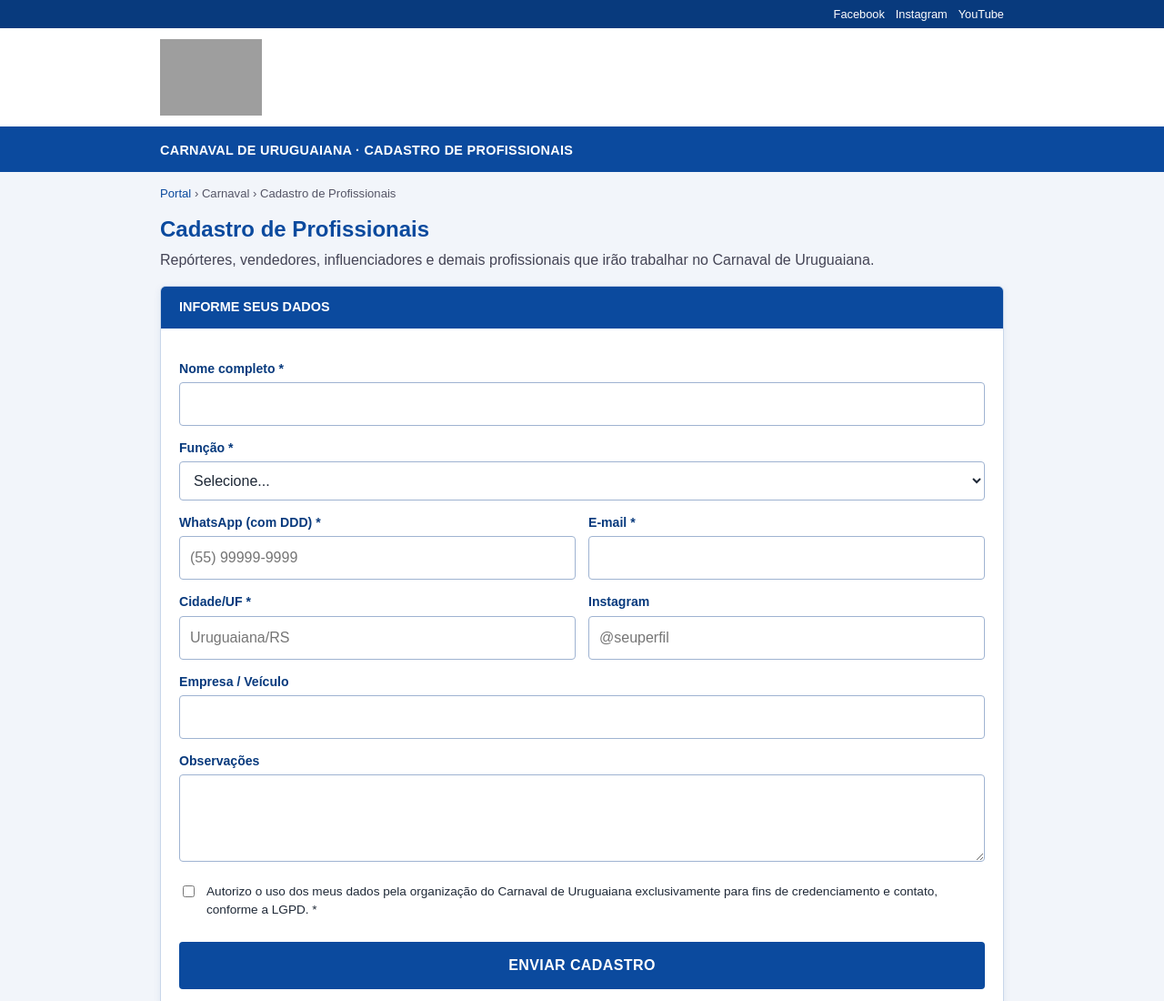
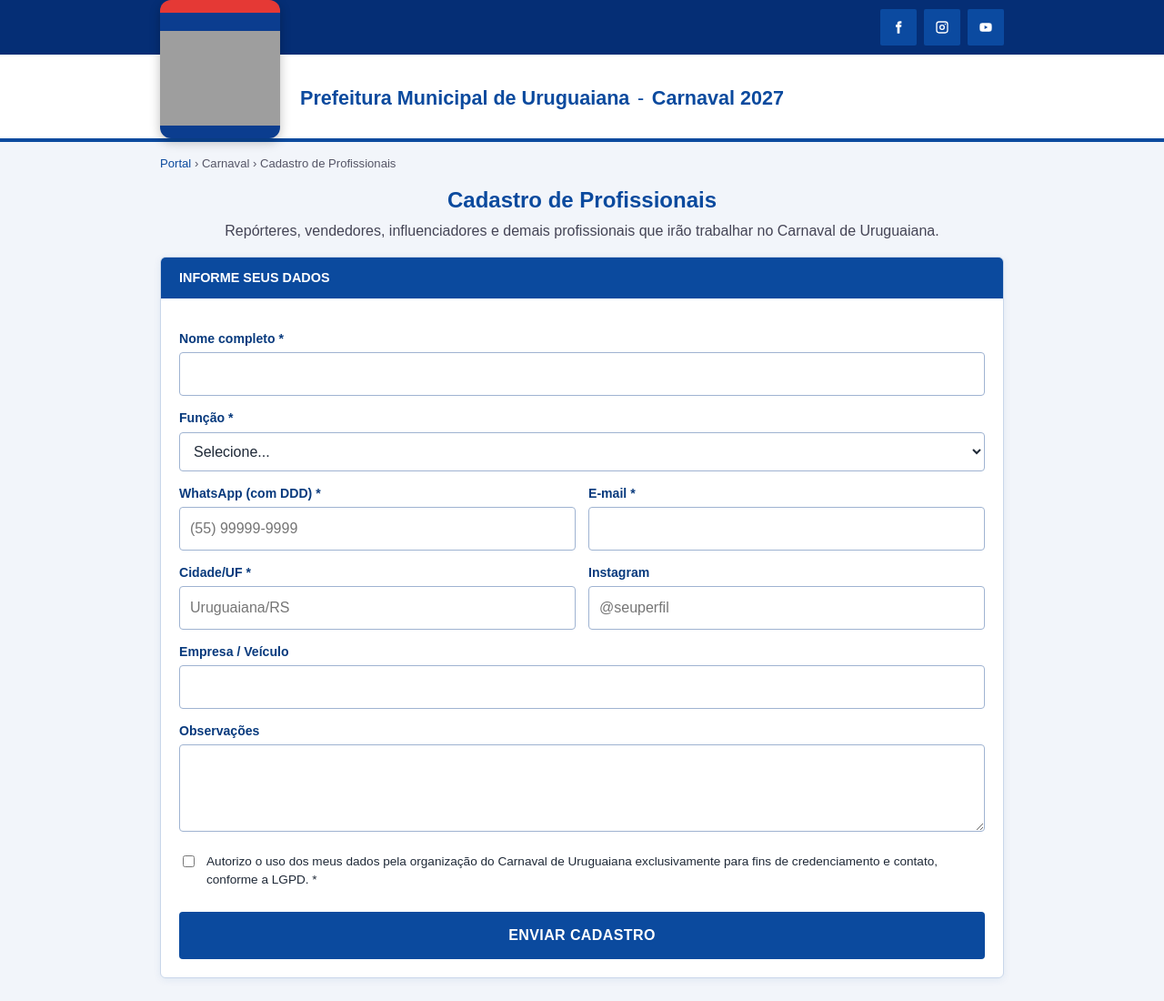
Before and after one commit to nortonlopesmoreira-sys/Carnaval, a plain HTML site: page index.html in a window 1280 px wide. Shown: the top 1100 px of the page at 91% size. Drawn offline with Linux system fonts and the light colour scheme; grey boxes are pictures that could not be loaded.

Commit message:
Update index.html

```diff
--- a/index.html
+++ b/index.html
@@ -8,14 +8,21 @@
 :root{--azul:#0b4a9e;--azul2:#083a7d;--azul3:#e8f0fb;--bd:#c9d6ea;--bg:#f2f5fa;--tx:#1f2937;--card:#fff;--erro:#c62828;--ver:#1b8a3a}
 *{box-sizing:border-box}
 body{margin:0;font-family:Arial,Helvetica,sans-serif;background:var(--bg);color:var(--tx);line-height:1.5}
-.topo{background:var(--azul2);color:#fff;font-size:.8rem}
-.topo div{max-width:960px;margin:auto;padding:6px 16px;display:flex;justify-content:flex-end;gap:10px;flex-wrap:wrap}
-.topo a{color:#fff;text-decoration:none;margin-left:12px}
-.cab{background:#fff;border-bottom:4px solid var(--azul)}
-.cab div{max-width:960px;margin:auto;padding:12px 16px;display:flex;align-items:center;gap:16px;flex-wrap:wrap}
-.cab img{height:84px;width:auto;display:block}
-.cab .nome{font-weight:700;color:var(--azul);font-size:1.05rem;line-height:1.2}
-.cab .nome small{display:block;font-weight:400;color:#555;font-size:.8rem}
+.hd .band{background:#052e75;height:60px}
+.hd .w{max-width:960px;margin:auto;padding:0 16px;position:relative;height:100%}
+.soc{display:flex;gap:8px;justify-content:flex-end;align-items:center;height:60px}
+.soc a{width:40px;height:40px;background:#0b4aa0;display:flex;align-items:center;justify-content:center;border-radius:2px}
+.soc a:hover{background:#1560c4}
+.soc svg{width:16px;height:16px;fill:#fff}
+.hd .strip{background:#fff;height:96px;border-bottom:4px solid var(--azul)}
+.logo{position:absolute;left:16px;top:-60px;width:132px;height:152px;background:#0b3d8f;border-radius:12px;overflow:hidden;box-shadow:0 4px 12px rgba(0,0,0,.25);display:flex;align-items:flex-end;justify-content:center;padding-bottom:14px;z-index:5}
+.logo .rd{position:absolute;top:0;left:0;right:0;height:14px;background:#e53935}
+.logo img{height:104px;width:auto;display:block}
+@media(max-width:560px){.logo{width:104px;height:122px}.logo img{height:80px}.hd .strip{height:70px}}
+.ttl{position:absolute;left:170px;right:16px;top:0;height:96px;display:flex;align-items:center;color:var(--azul);font-weight:700;font-size:1.35rem;line-height:1.25}
+.ttl span{margin:0 .4em;font-weight:400}
+@media(max-width:560px){.ttl{left:132px;height:70px;font-size:1rem}}
+h1{text-align:center}.sub{text-align:center}
 .nav{background:var(--azul);color:#fff}
 .nav div{max-width:960px;margin:auto;padding:12px 16px;font-weight:700;letter-spacing:.3px;text-transform:uppercase;font-size:.9rem}
 .mig{max-width:960px;margin:14px auto 0;padding:0 16px;font-size:.82rem;color:#556}
@@ -64,14 +71,17 @@ th{background:var(--azul);color:#fff;position:sticky;top:0}
 </style>
 </head>
 <body>
-<div class="topo"><div>
-  <span></span>
-  <span><a href="https://www.facebook.com/prefeiturauruguaianaoficial" target="_blank" rel="noopener">Facebook</a><a href="https://www.instagram.com/prefeiturauruguaiana/" target="_blank" rel="noopener">Instagram</a><a href="https://www.youtube.com/channel/UCrIuvrlCpuvWIKknNPnthuw" target="_blank" rel="noopener">YouTube</a></span>
-</div></div>
-<header class="cab"><div>
-  <a href="https://www.uruguaiana.rs.gov.br/" target="_blank" rel="noopener"><img src="https://www.uruguaiana.rs.gov.br/img/logo_mobile.png" alt="Prefeitura Municipal de Uruguaiana/RS"></a>
-</div></header>
-<nav class="nav"><div>Carnaval de Uruguaiana · Cadastro de Profissionais</div></nav>
+<header class="hd">
+  <div class="band"><div class="w"><nav class="soc" aria-label="Redes sociais">
+    <a href="https://www.facebook.com/prefeiturauruguaianaoficial" target="_blank" rel="noopener" aria-label="Facebook"><svg viewBox="0 0 24 24"><path d="M14 8V6.5c0-.7.2-1 1.1-1H17V2h-2.7C11.3 2 10 3.7 10 6.2V8H7.5v3.5H10V22h4V11.5h2.7L17 8z"/></svg></a>
+    <a href="https://www.instagram.com/prefeiturauruguaiana/" target="_blank" rel="noopener" aria-label="Instagram"><svg viewBox="0 0 24 24"><path d="M7 2h10a5 5 0 015 5v10a5 5 0 01-5 5H7a5 5 0 01-5-5V7a5 5 0 015-5zm0 2a3 3 0 00-3 3v10a3 3 0 003 3h10a3 3 0 003-3V7a3 3 0 00-3-3zm5 3.5A4.5 4.5 0 1112 16.5 4.5 4.5 0 0112 7.5zm0 2A2.5 2.5 0 1014.5 12 2.5 2.5 0 0012 9.5zM17.2 5.8a1.1 1.1 0 11-1.1 1.1 1.1 1.1 0 011.1-1.1z"/></svg></a>
+    <a href="https://www.youtube.com/channel/UCrIuvrlCpuvWIKknNPnthuw" target="_blank" rel="noopener" aria-label="YouTube"><svg viewBox="0 0 24 24"><path d="M21.6 7.2a2.5 2.5 0 00-1.8-1.8C18.2 5 12 5 12 5s-6.200 0-7.800.4A2.500 2.500 0 002.400 7.200C2 8.800 2 12 2 12s0 3.200.4 4.800a2.500 2.500 0 001.800 1.800C5.800 19 12 19 12 19s6.200 0 7.800-.4a2.500 2.500 0 001.800-1.800C22 15.200 22 12 22 12s0-3.200-.4-4.800zM10 15V9l5.200 3z"/></svg></a>
+  </nav></div></div>
+  <div class="strip"><div class="w">
+    <a class="logo" href="https://www.uruguaiana.rs.gov.br/" target="_blank" rel="noopener" aria-label="Prefeitura Municipal de Uruguaiana/RS"><span class="rd"></span><img src="https://www.uruguaiana.rs.gov.br/img/brasao-rodape.png" alt="Brasão de Uruguaiana"></a>
+    <div class="ttl">Prefeitura Municipal de Uruguaiana <span>-</span> Carnaval 2027</div>
+  </div></div>
+</header>
 <div class="mig"><a href="https://www.uruguaiana.rs.gov.br/" target="_blank" rel="noopener">Portal</a> › Carnaval › Cadastro de Profissionais</div>
 
 <main>
```
